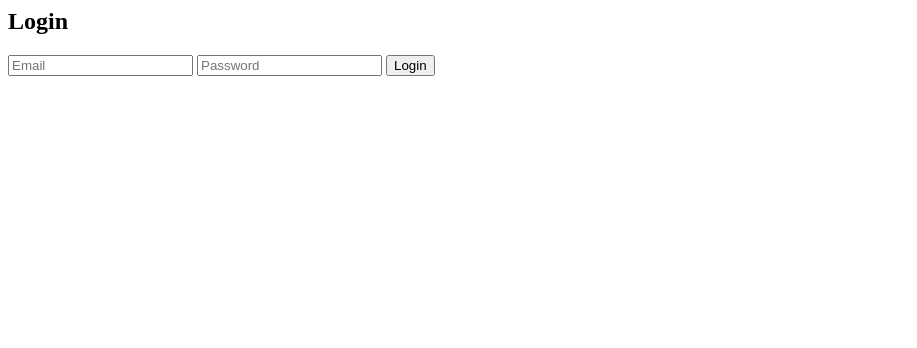
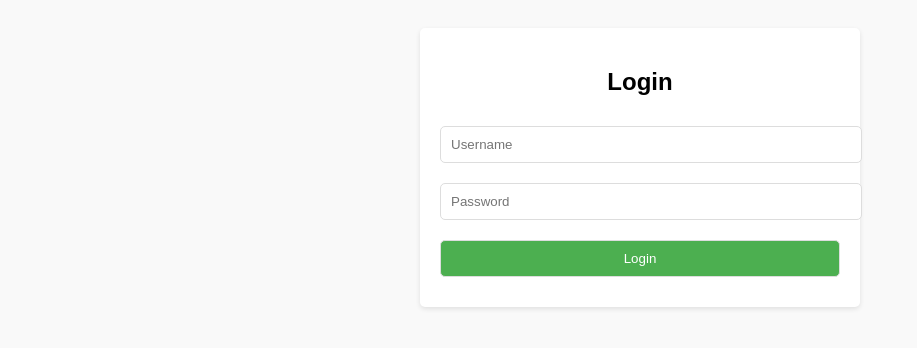
Before and after one commit to NatalieH2003/online_store, a PHP site: page /login.php in a window 1280 px wide. Shown: the top 348 px of the page, without its empty margins (0-917 px from the left). Run offline with PHP 8.4, Linux system fonts and the light colour scheme.

Commit message:
Update login.php

```diff
--- a/login.php
+++ b/login.php
@@ -1,28 +1,79 @@
 <?php
 session_start();
-include 'db.php';
-include 'common.php';
+include 'db.php'; // Include database connection
+include 'common.php'; // Include common helper functions
 
 if ($_SERVER['REQUEST_METHOD'] === 'POST') {
-    $email = sanitizeInput($_POST['email']);
+    $username = sanitizeInput($_POST['username']);
     $password = $_POST['password'];
 
-    $stmt = $pdo->prepare("SELECT * FROM customers WHERE email = ?");
-    $stmt->execute([$email]);
+    // Check if the user exists
+    $stmt = $pdo->prepare("SELECT * FROM customers WHERE username = ?");
+    $stmt->execute([$username]);
     $user = $stmt->fetch();
 
     if ($user && password_verify($password, $user['password'])) {
+        // Successful login
         $_SESSION['user_id'] = $user['id'];
-        redirect('customer/main.php');
+        $_SESSION['user_name'] = $user['username'];
+        header("Location: customer/main.php"); // Redirect to customer dashboard
+        exit;
     } else {
-        echo "Invalid login credentials.";
+        // Invalid login credentials
+        echo "<p>Invalid username or password.</p>";
     }
 }
 ?>
 
-<h2>Login</h2>
-<form method="POST">
-    <input type="email" name="email" placeholder="Email" required>
-    <input type="password" name="password" placeholder="Password" required>
-    <button type="submit">Login</button>
-</form>
+<!DOCTYPE html>
+<html lang="en">
+<head>
+    <meta charset="UTF-8">
+    <meta name="viewport" content="width=device-width, initial-scale=1.0">
+    <title>User Login</title>
+    <style>
+        body {
+            font-family: Arial, sans-serif;
+            background-color: #f9f9f9;
+            padding: 20px;
+        }
+        .container {
+            max-width: 400px;
+            margin: auto;
+            padding: 20px;
+            background: white;
+            border-radius: 5px;
+            box-shadow: 0 2px 5px rgba(0,0,0,0.1);
+        }
+        h2 {
+            text-align: center;
+        }
+        form input, form button {
+            width: 100%;
+            margin: 10px 0;
+            padding: 10px;
+            border: 1px solid #ddd;
+            border-radius: 5px;
+        }
+        button {
+            background-color: #4CAF50;
+            color: white;
+            border: none;
+            cursor: pointer;
+        }
+        button:hover {
+            background-color: #45a049;
+        }
+    </style>
+</head>
+<body>
+    <div class="container">
+        <h2>Login</h2>
+        <form method="POST">
+            <input type="text" name="username" placeholder="Username" required>
+            <input type="password" name="password" placeholder="Password" required>
+            <button type="submit">Login</button>
+        </form>
+    </div>
+</body>
+</html>
```
